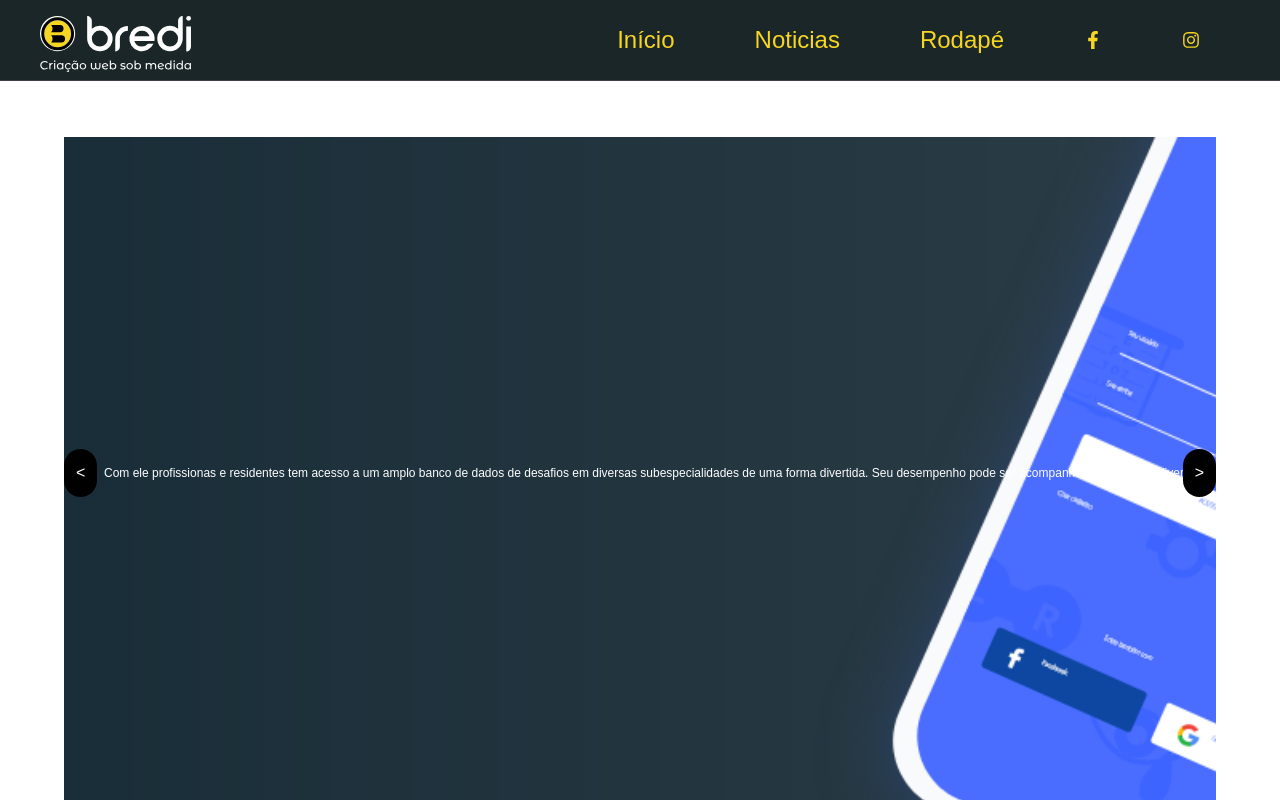
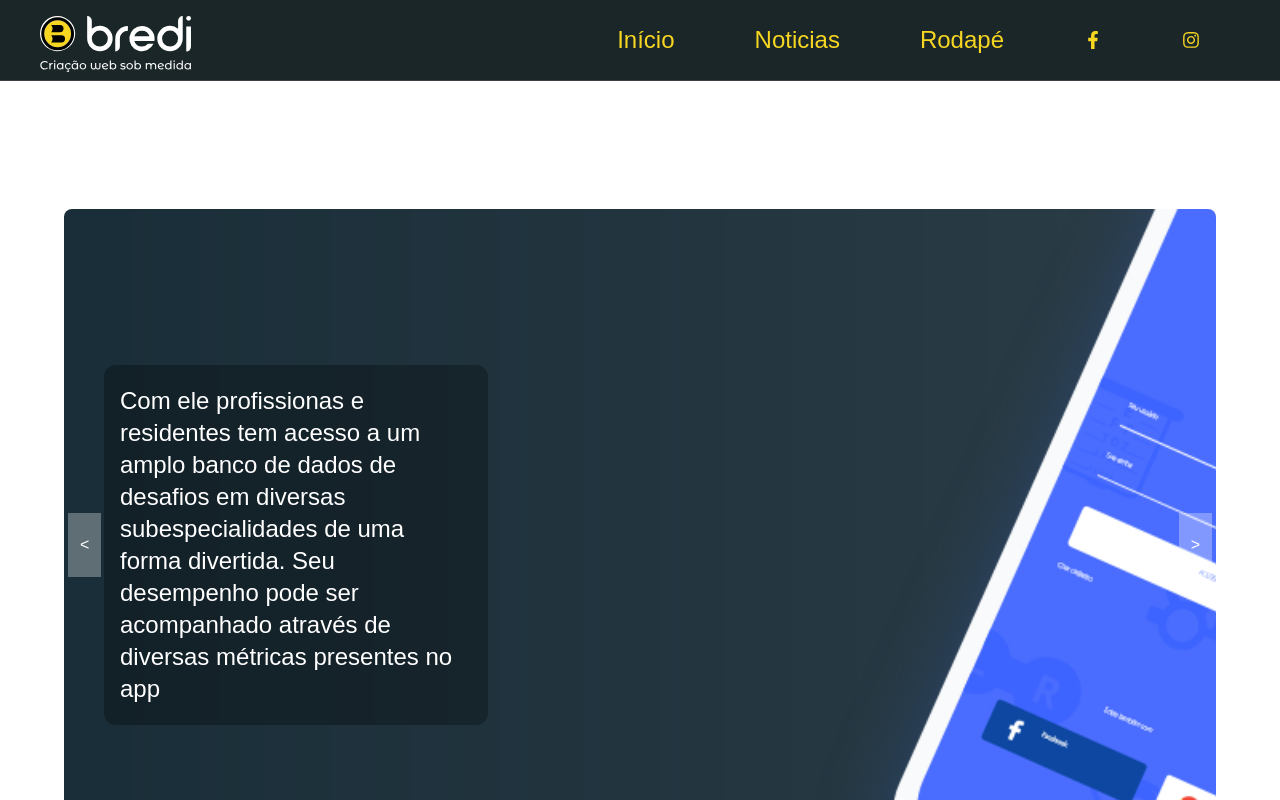
Before and after one commit to mittzera/bredi-estagio-teste, a Next.js app: page / in a window 1280 px wide. Shown: the top 800 px of the page. Built offline with nearby package versions, Linux system fonts and the light colour scheme.

Commit message:
style: banner styling update

```diff
--- a/components/Banner.tsx
+++ b/components/Banner.tsx
@@ -18,8 +18,8 @@ function Banner() {
   };
 
   return (
-    <div className="mt-14 relative w-full md:w-[90vw] mx-auto">
-      <div className="relative w-full overflow-hidden">
+    <div className="my-[8rem] relative w-full md:w-[90vw] mx-auto ">
+      <div className="relative w-full overflow-hidden rounded-lg">
         <div
           className="flex transition-transform duration-700 ease-in-out"
           style={{
@@ -36,9 +36,7 @@ function Banner() {
                 width={1920}
                 height={600}
               />
-              <div
-                className={banner.classes}
-              >
+              <div className="absolute top-1/2 left-0 transform -translate-y-1/2 text-white md:text-2xl text-xs sm:text-base font-extralight stext-wrap md:w-[30vw] w-[75vw] pl-4 break-normal ml-10 bg-black/30 rounded-xl p-5">
                 {banner.content}
               </div>
             </div>
@@ -46,13 +44,13 @@ function Banner() {
         </div>
         <button
           onClick={goToPrevious}
-          className="absolute left-0 top-1/2 transform -translate-y-1/2 text-white bg-black p-3 rounded-full"
+          className="absolute left-0 top-1/2 transform -translate-y-1/2 text-white bg-white/30 p-3 py-5 ml-1"
         >
           &lt;
         </button>
         <button
           onClick={goToNext}
-          className="absolute right-0 top-1/2 transform -translate-y-1/2 text-white bg-black p-3 rounded-full"
+          className="absolute right-0 top-1/2 transform -translate-y-1/2 text-white bg-white/30 p-3 py-5bg-white/30 py-5 mr-1"
         >
           &gt;
         </button>
```
